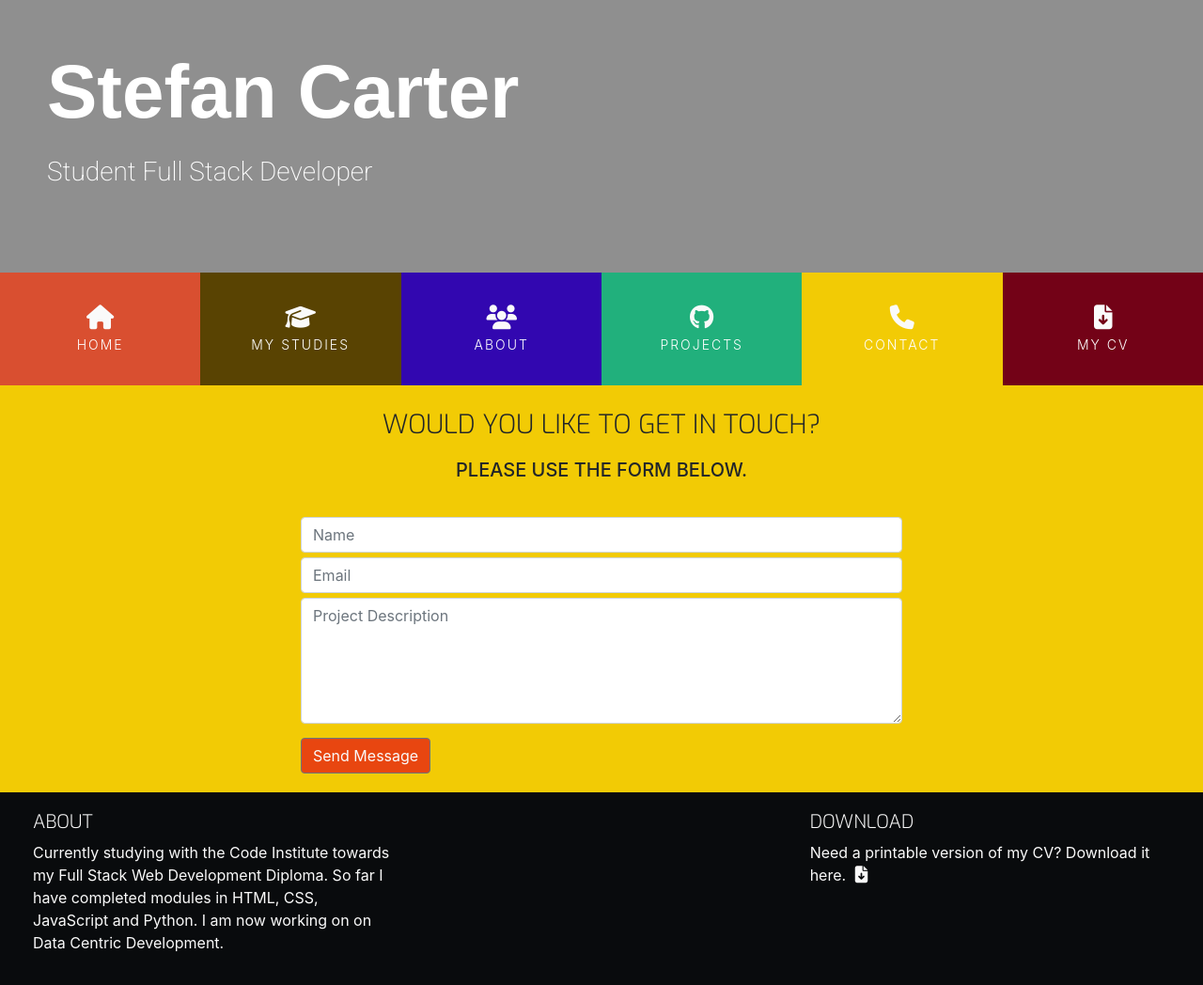
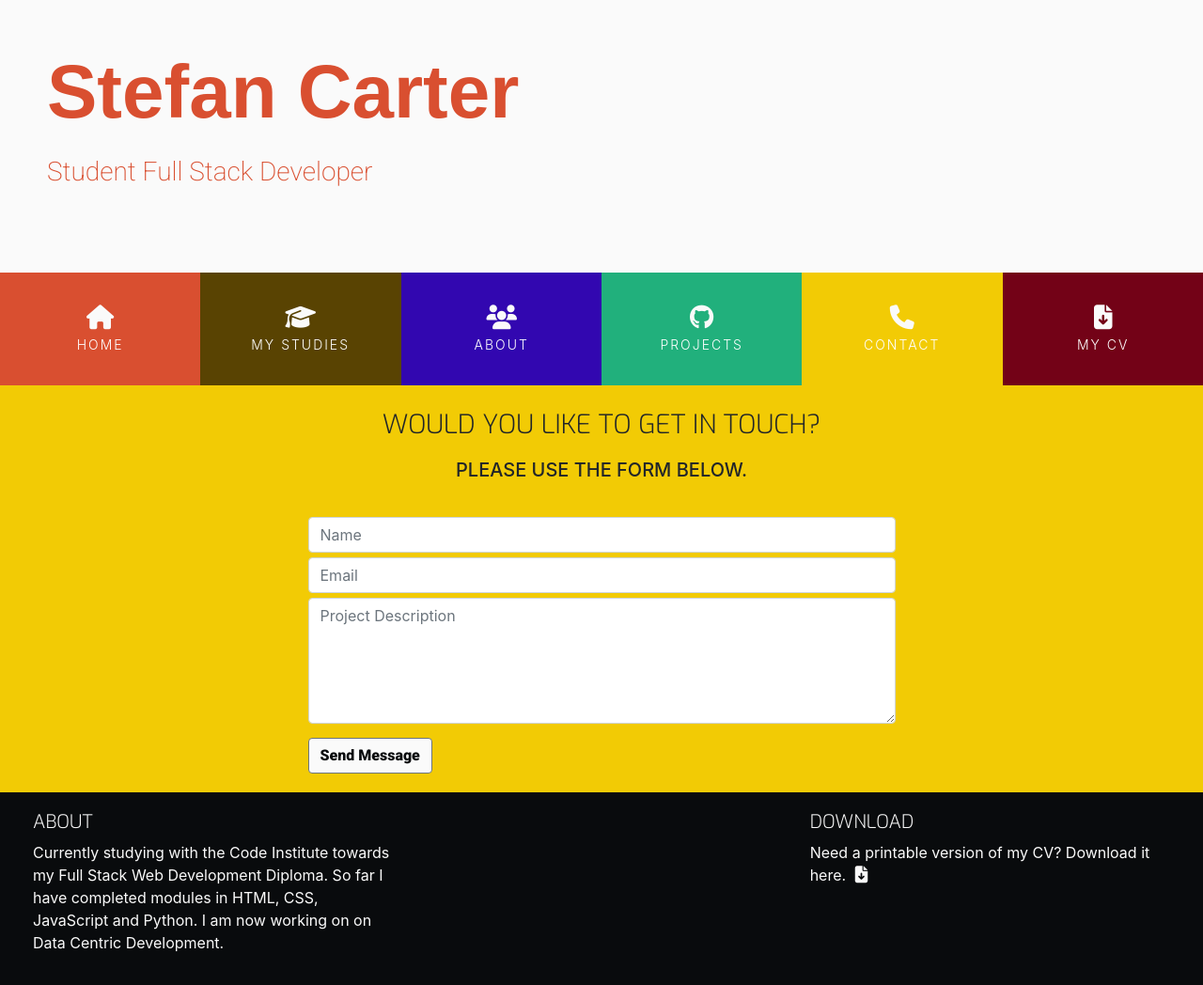
Before and after one commit to CarterStefan/Resume, a plain HTML site: page contact.html in a window 1280 px wide. Shown: the whole page at 94% size. Drawn offline with nearby package versions, Linux system fonts and the light colour scheme.

Commit message:
updated cv

```diff
--- a/assets/css/style.css
+++ b/assets/css/style.css
@@ -3,7 +3,7 @@
 /* -------------------------------------------------- Colors */
 
 .bg-color-name-title {
-  background-color: #8f8f8f;
+  background-color: #fafafa;
 }
 
 .bg-color-three-reasons{
@@ -193,7 +193,7 @@ h1, h2, h3, h4{
   font-weight: 900;
   font-size: 80px;
   margin-top: 50px;
-  color: #ffffff;
+  color: #d94f30;
 }
 
 .title {
@@ -202,7 +202,7 @@ h1, h2, h3, h4{
   font-size: 28px;
   margin-top: 20px;
   margin-bottom: 90px;
-  color: #ffffff;
+  color: #d94f30;
 }
 
 .list-inline-item:not(:last-child) {
@@ -515,8 +515,10 @@ footer {
 button[type="submit"] {
     margin-top: 15px;
     margin-bottom: 20px;
-    color: #fafafa;
-    background-color: #e84610;
+    color: #090b0d;
+    background-color: #fafafa;
+    font-family: "Roboto", sans-serif;
+    font-weight: 900;
 }
 
 input{
@@ -535,6 +537,7 @@ input{
 }
 }
 
+
 #map{
     margin-bottom: 20px;
 }
--- a/contact.html
+++ b/contact.html
@@ -75,9 +75,9 @@
 		</div>
 	</header>
 
-	<section class-="container-fluid">
+	<section class="container-fluid">
 		<div class="row bg-color-contact">
-			<div class="col">
+			<div class="col-12">
 				<h3 class="contact-heading uppercase text-center">
 					Would you like to get in touch?
 				</h3>
```
Also changed, not shown: 1 other file.
